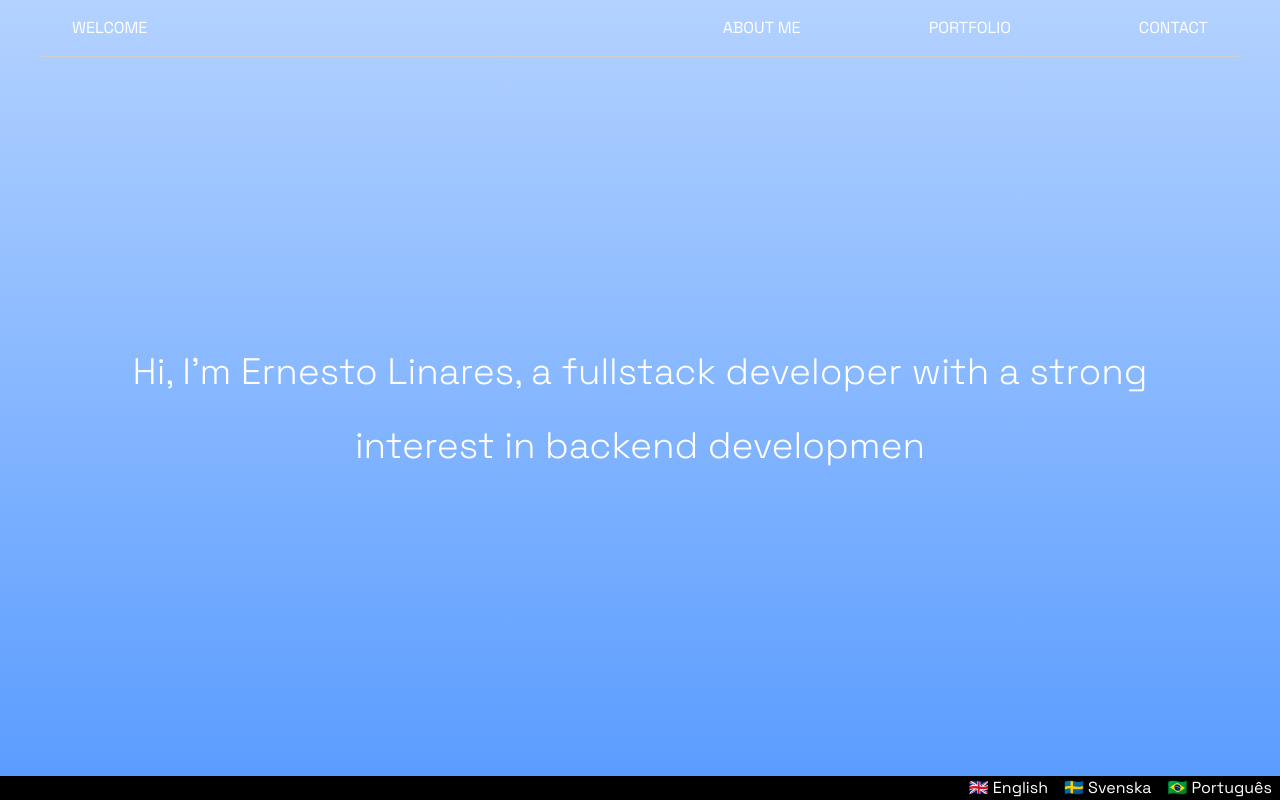
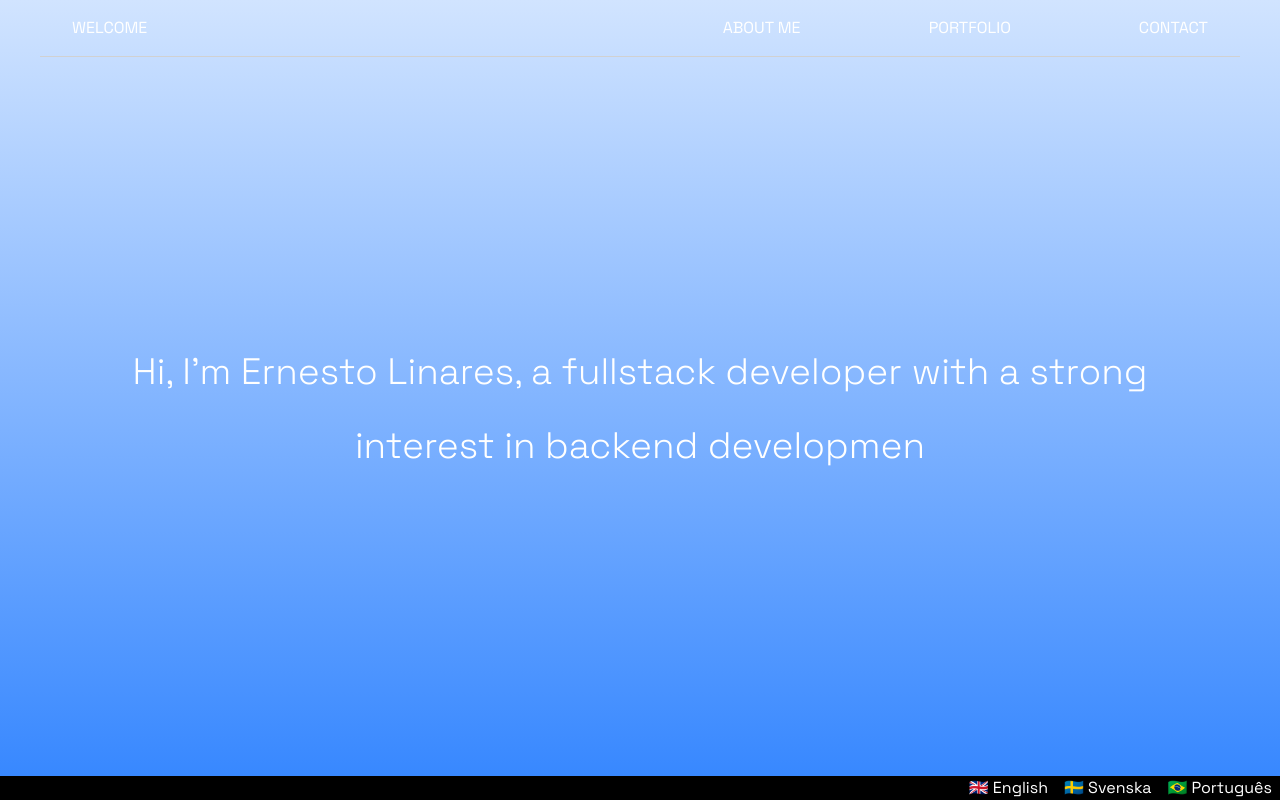
Before and after one commit to ernestol92/portfolio, a React (Vite) app: page / in a window 1280 px wide. Built offline with nearby package versions, Linux system fonts and the light colour scheme.

Commit message:
updated portfolio content v1

```diff
--- a/src/App.css
+++ b/src/App.css
@@ -7,7 +7,7 @@
 }
 
 .portfolio-wrapper{
-    background: linear-gradient(#b3d2ff, #589bff);
+    background: linear-gradient(#d1e4ff, #3385ff);
     height: 100vh;
     display: flex;
     flex-direction: column;
```
